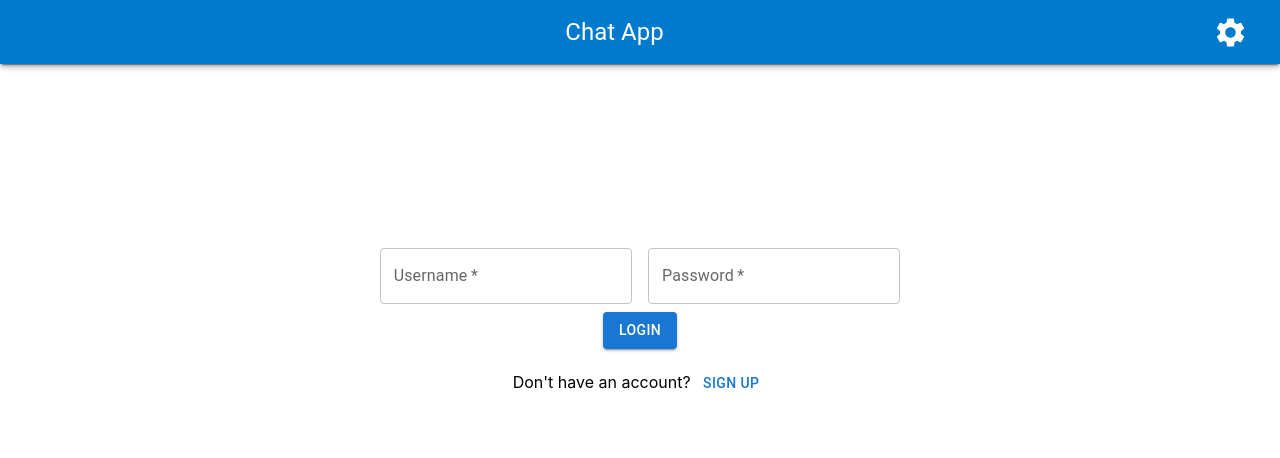
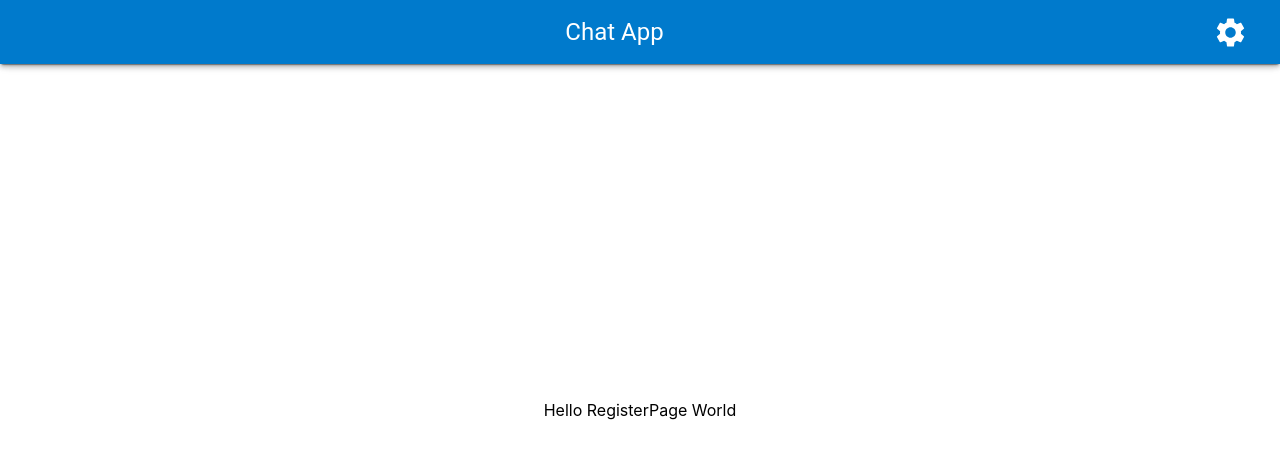
Before and after one commit to mkyle1/mkyle.github.io, a React (Create React App) app in the folder mobile-ux-chat/: page /register in a window 1280 px wide. Shown: the top 458 px of the page. Built offline with nearby package versions, Linux system fonts and the light colour scheme.

Commit message:
Router with links leading to all 3 pages

```diff
--- a/mobile-ux-chat/package.json
+++ b/mobile-ux-chat/package.json
@@ -40,5 +40,8 @@
       "last 1 firefox version",
       "last 1 safari version"
     ]
+  },
+  "devDependencies": {
+    "react-router-dom": "^6.10.0"
   }
 }
--- a/mobile-ux-chat/src/App.js
+++ b/mobile-ux-chat/src/App.js
@@ -1,14 +1,22 @@
 import TopAppBar from "./components/TopAppBar";
 import LoginPage from "./components/LoginPage";
+import RegisterPage from "./components/RegisterPage";
+import { BrowserRouter, Routes, Route } from "react-router-dom";
 import './App.css';
+import GroupChat from "./components/GroupChat";
 
-function App() {
+export default function App() {
   return (
     <div className="App">
     <TopAppBar />
-    <LoginPage />
+    <BrowserRouter>
+      <Routes>
+        <Route path="/" element={<LoginPage />} />
+        <Route path="/register" element={<RegisterPage />} />
+        <Route path="/chat" element={<GroupChat />} />
+      </Routes>
+    </BrowserRouter>
+
     </div>
   );
 }
-
-export default App;
--- a/mobile-ux-chat/src/components/LoginPage.js
+++ b/mobile-ux-chat/src/components/LoginPage.js
@@ -2,6 +2,7 @@ import React from "react";
 import Box from '@mui/material/Box';
 import TextField from '@mui/material/TextField';
 import Button from '@mui/material/Button';
+import { Link } from "react-router-dom";
 
 export default function LoginPage() {
 
@@ -26,7 +27,12 @@ export default function LoginPage() {
         />
     </Box>
     <Button variant="contained">Login</Button>
-    <p>Don't have an account? <Button variant="text">Sign Up</Button> </p>
+    <p>Don't have an account?
+      <Link to="/register">
+        <Button variant="text">Sign Up</Button>
+      </Link>
+    </p>
+    <Link to="/chat">Chat</Link>
     </div>
     );
 }
--- /dev/null
+++ b/mobile-ux-chat/src/components/RegisterPage.js
@@ -0,0 +1,10 @@
+import React from "react";
+
+export default function RegisterPage() {
+
+    return(
+    <div>
+      <p style={{marginTop:"50vh"}}>Hello RegisterPage World</p>
+    </div>
+    );
+}
```
